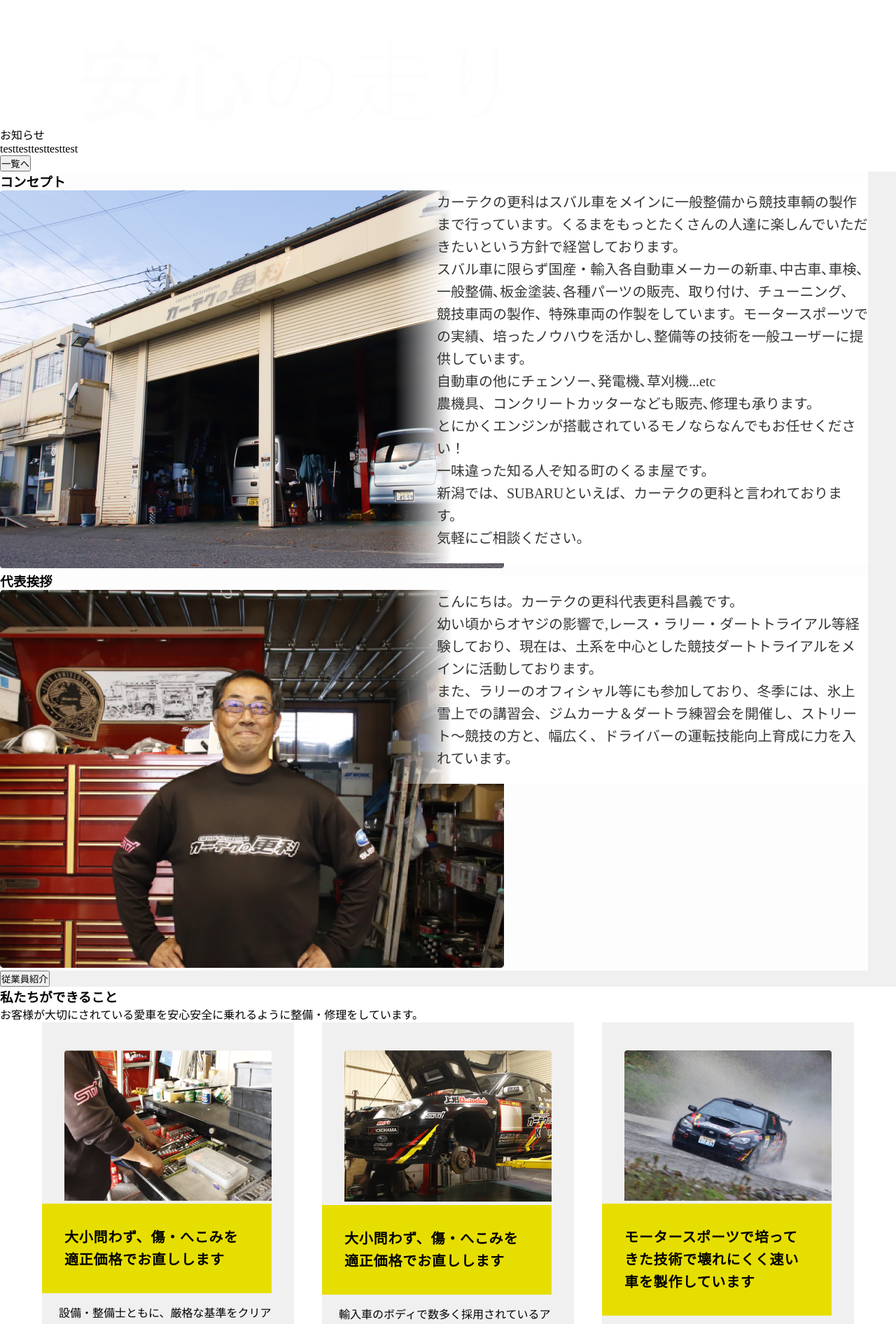
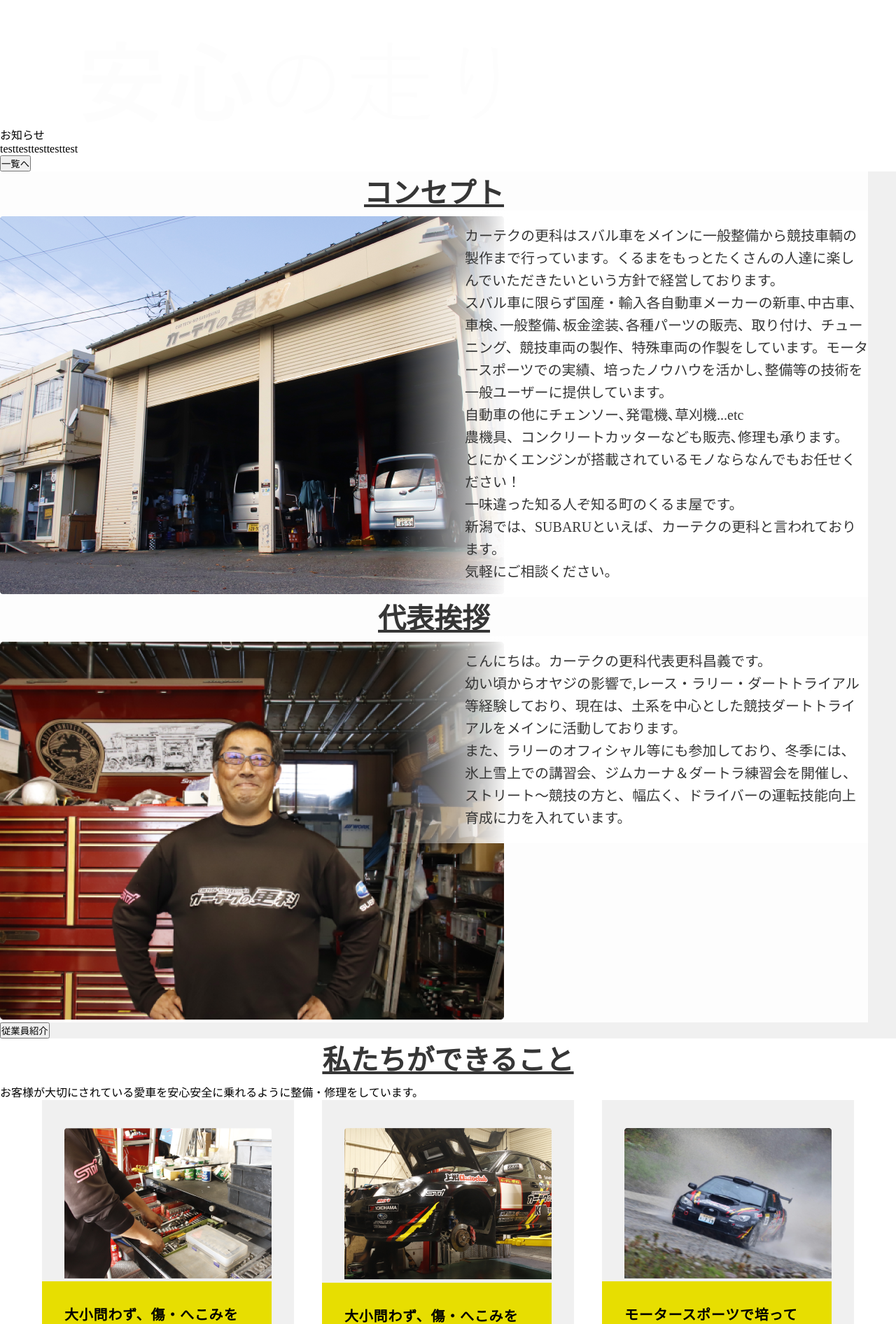
Before and after one commit to junoota0115/cartec, a PHP site: page / in a window 1280 px wide; the page is wider, and only the part inside the window is pictured. Shown: the part 1061-2953 px from the top of that part at 70% size. Run offline with PHP 8.4, Linux system fonts and the light colour scheme; some libraries are stand-ins or nearby versions.

Commit message:
区切り２

```diff
--- a/CSS/index.css
+++ b/CSS/index.css
@@ -52,6 +52,15 @@ header .right_content ul{
 	line-height: 140%;
 }
 
+.content-title{
+	color: #363636;
+	text-align: center;
+	font-size: 40px;
+	font-style: normal;
+	font-weight: 700;
+	line-height: 160%;
+	text-decoration: underline;
+}
 .wrapper1 .content{
 }
 
@@ -63,6 +72,8 @@ header .right_content ul{
 	width: 1240px;
 	background-color: #FDFDFD;
 }
+
+
 .wrapper3 .wrapper3-content-box{
 	display: flex;
 	position: relative;
@@ -80,7 +91,7 @@ header .right_content ul{
 	padding: 20px;
 	background:linear-gradient(to right, transparent 0%, #FFFFFF 90%); */
 	position: absolute;
-    top: -19px;
+    top: -8px;
     left: 564px;
     color: #363636;
     font-family: Yu Gothic;
@@ -90,8 +101,8 @@ header .right_content ul{
     line-height: 160%;
     padding-top: 20px;
     padding-bottom: 20px;
-    padding-left: 60px;
-    background: linear-gradient(to right, transparent 0%, #FFFFFF 12%);
+    padding-left: 100px;
+    background: linear-gradient(to right, transparent 0%, #FFFFFF 24%);
 }
 
 .wrapper4{
--- a/index.php
+++ b/index.php
@@ -48,7 +48,7 @@
 		</div>
         <div class="wrapper3">
             <div class="wrapper3-content">
-            <h3>コンセプト</h3>
+            <div class="content-title">コンセプト</div>
                 <div class="wrapper3-content-box">
                     <div class="wrapper3-img">
                         <img src="./img/concept.png" alt="concept">
@@ -65,7 +65,7 @@
             </div>
 
             <div class="wrapper3-content">
-            <h3>代表挨拶</h3>
+            <div class="content-title">代表挨拶</div>
             <div class="wrapper3-content-box">
                 <div class="wrapper3-img">
                 <img src="./img/message.png" alt="message" class="img">
@@ -82,7 +82,7 @@
         </div>
 
         <div class="wrapper4">
-            <h3>私たちができること</h3>
+            <div class="content-title">私たちができること</div>
             <p>お客様が大切にされている愛車を安心安全に乗れるように整備・修理をしています。</p>
             <div class="wrapper4-content">
                 <div class="content">
@@ -127,7 +127,7 @@
         </div>
 
         <div class="wrapper5">
-            <h3>お問い合わせの後の流れ</h3>
+            <div class="content-title">お問い合わせの後の流れ</div>
             <div class="inquiry">
                 <div class="inquiry-list">
                 <img src="./img/icon-phone.png" alt="wcd3">
```
